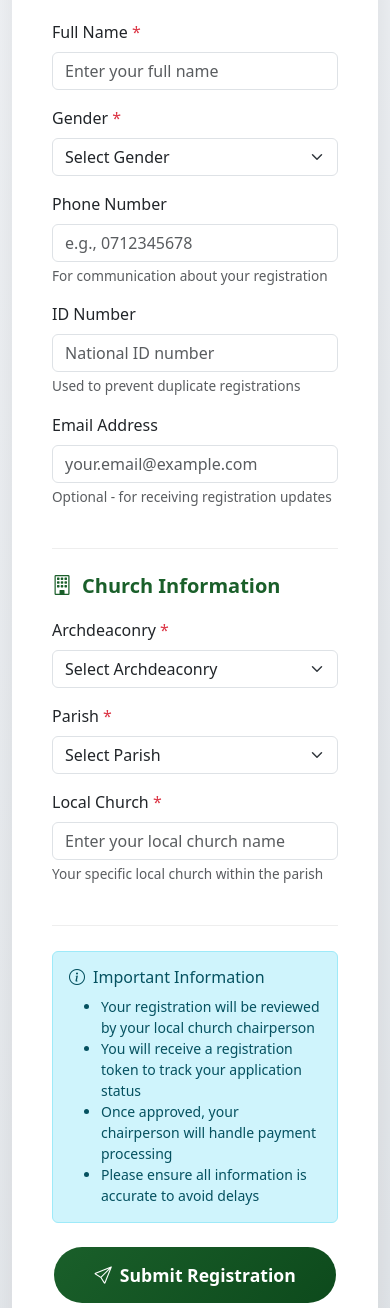
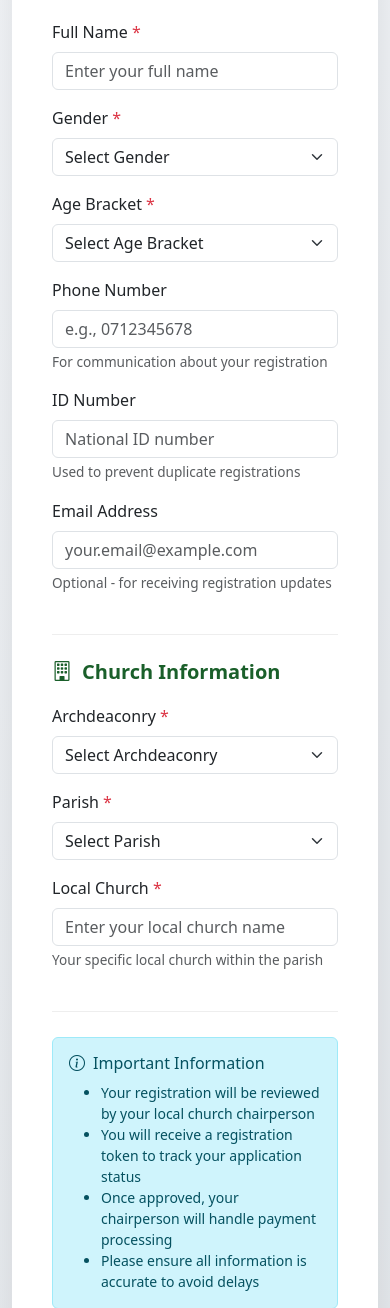
Before and after one commit to blaire-glitch/KAYO, a Flask app: page /register/delegate in a window 390 px wide. Shown: the part 336-1644 px from the top of the page. Run offline with Flask 3, Linux system fonts and the light colour scheme; data that the repository does not hold is empty; some libraries are stand-ins or nearby versions.

Commit message:
Add age bracket capture to all registration forms
Age brackets: 15 and Below, 15-19, 20-24, 25-29, 30 and Above

Changes:
- Added age_bracket column to Delegate model with AGE_BRACKETS choices
- Added age_bracket column to PendingDelegate model for self-registration
- Updated DelegateForm with age_bracket SelectField
- Updated delegates/register.html template with age bracket dropdown
- Updated public/register_form.html for public self-registration
- Updated delegates.py, public.py, mobile_api.py routes to capture age_bracket
- Added get_age_bracket_display() helper method
- Added get_age_bracket_stats() for analytics

```diff
--- a/app/models/pending_delegate.py
+++ b/app/models/pending_delegate.py
@@ -25,6 +25,7 @@ class PendingDelegate(db.Model):
     id_number = db.Column(db.String(20), nullable=True)
     email = db.Column(db.String(120), nullable=True)  # For notifications
     gender = db.Column(db.String(10), nullable=False)
+    age_bracket = db.Column(db.String(20), nullable=True)  # Age bracket
     category = db.Column(db.String(20), default='delegate')
 
     # Event (optional - for multi-event support)
@@ -71,6 +72,7 @@ class PendingDelegate(db.Model):
             'id_number': self.id_number,
             'email': self.email,
             'gender': self.gender,
+            'age_bracket': self.age_bracket,
             'category': self.category,
             'status': self.status,
             'submitted_at': self.submitted_at.isoformat() if self.submitted_at else None,
--- a/app/routes/delegates.py
+++ b/app/routes/delegates.py
@@ -75,6 +75,7 @@ def register_delegate():
             phone_number=form.phone_number.data or None,
             id_number=form.id_number.data or None,
             gender=form.gender.data,
+            age_bracket=form.age_bracket.data or None,
             category=form.category.data,
             registered_by=current_user.id
         )
--- a/app/routes/mobile_api.py
+++ b/app/routes/mobile_api.py
@@ -824,6 +824,7 @@ def register_delegate(user):
             phone_number=data.get('phone_number'),
             id_number=data.get('id_number'),
             gender=data['gender'],
+            age_bracket=data.get('age_bracket'),
             category=data.get('category', 'delegate'),
             event_id=event.id,
             pricing_tier_id=data.get('pricing_tier_id'),
@@ -2391,6 +2392,7 @@ def public_register_delegate():
         id_number = data.get('id_number', '').strip() or None
         email = data.get('email', '').strip() or None
         gender = data.get('gender', '').strip()
+        age_bracket = data.get('age_bracket', '').strip() or None
 
         # Check for duplicate pending registrations
         if phone_number:
@@ -2436,6 +2438,7 @@ def public_register_delegate():
             id_number=id_number,
             email=email,
             gender=gender,
+            age_bracket=age_bracket,
             category='delegate',
             event_id=event.id if event else None,
             status='pending'
--- a/app/routes/public.py
+++ b/app/routes/public.py
@@ -40,6 +40,7 @@ def register_delegate():
         id_number = request.form.get('id_number', '').strip()
         email = request.form.get('email', '').strip()
         gender = request.form.get('gender', '').strip()
+        age_bracket = request.form.get('age_bracket', '').strip()
 
         # Validation
         errors = []
@@ -53,6 +54,8 @@ def register_delegate():
             errors.append('Local church is required')
         if not gender:
             errors.append('Gender is required')
+        if not age_bracket:
+            errors.append('Age bracket is required')
 
         # Check for duplicate pending registrations
         if phone_number:
@@ -95,6 +98,7 @@ def register_delegate():
             id_number=id_number or None,
             email=email or None,
             gender=gender,
+            age_bracket=age_bracket or None,
             category='delegate',
             event_id=event.id if event else None,
             status='pending'
--- a/app/templates/public/register_form.html
+++ b/app/templates/public/register_form.html
@@ -199,12 +199,26 @@
 
                             <div class="row">
                                 <div class="col-md-6 mb-3">
+                                    <label class="form-label">Age Bracket <span class="required-star">*</span></label>
+                                    <select class="form-select" name="age_bracket" required>
+                                        <option value="">Select Age Bracket</option>
+                                        <option value="15_below" {{ 'selected' if form_data.get('age_bracket') == '15_below' }}>15 and Below</option>
+                                        <option value="15_19" {{ 'selected' if form_data.get('age_bracket') == '15_19' }}>15-19</option>
+                                        <option value="20_24" {{ 'selected' if form_data.get('age_bracket') == '20_24' }}>20-24</option>
+                                        <option value="25_29" {{ 'selected' if form_data.get('age_bracket') == '25_29' }}>25-29</option>
+                                        <option value="30_above" {{ 'selected' if form_data.get('age_bracket') == '30_above' }}>30 and Above</option>
+                                    </select>
+                                </div>
+                                <div class="col-md-6 mb-3">
                                     <label class="form-label">Phone Number</label>
                                     <input type="tel" class="form-control" name="phone_number"
                                            value="{{ form_data.get('phone_number', '') }}"
                                            placeholder="e.g., 0712345678">
                                     <div class="form-text">For communication about your registration</div>
                                 </div>
+                            </div>
+
+                            <div class="row">
                                 <div class="col-md-6 mb-3">
                                     <label class="form-label">ID Number</label>
                                     <input type="text" class="form-control" name="id_number"
```
Also changed, not shown: app/forms.py (+8 -0 lines), app/models/delegate.py (+23 -0 lines), app/templates/delegates/register.html (+17 -8 lines).
